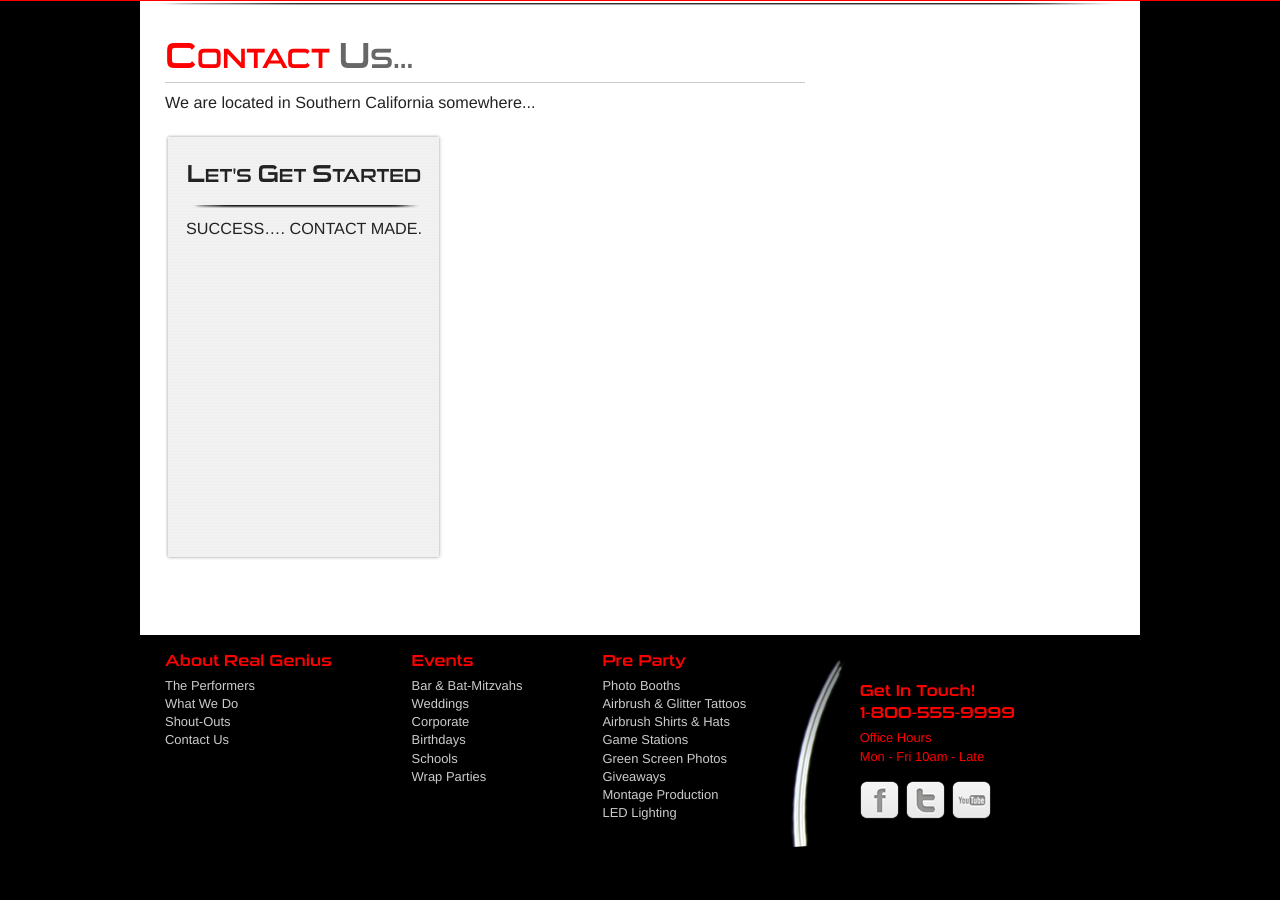
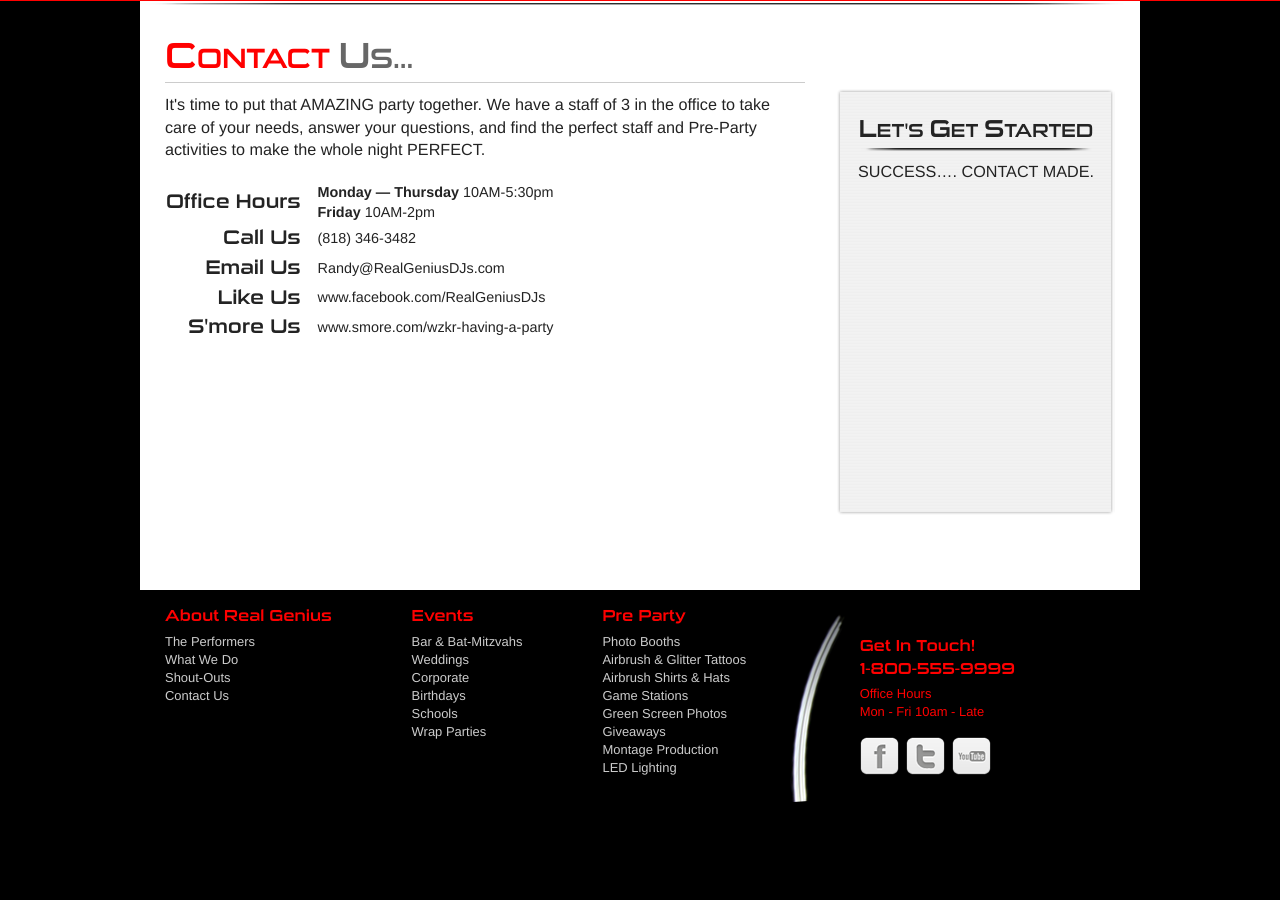
Before and after one commit to PeterOzolins/RGE, a PHP site: page /foo/contact.php?fname=1 in a window 1280 px wide. Shown: the part 338-1238 px from the top of the page. After the commit the page ends 1140 px from the top, so only its background shows below. Run offline with PHP 8.4, Linux system fonts and the light colour scheme; data that the repository does not hold is empty; some libraries are stand-ins or nearby versions.

Commit message:
add style/content contact us page

```diff
--- a/contact.php
+++ b/contact.php
@@ -15,19 +15,62 @@
                         <div id="contentContainer">
                             <div id="contentContainerInner">
                                 <div class="clearfix"></div>
-                                <div class="columnLeft">
+                                <div class="columnLeft contact">
                                      <div class="clearfix">
                                     </div>
                                     <h1><span class="iCaps">C</span>ontact <span class="dark"><span class="iCaps">U</span>s...</span></h1>
                                     <hr />
-                                    <p>We are located in Southern California somewhere...</p>
-                                    <?php include('includes/requestQuote_inc.php'); ?>
+                                    <p>It's time to put that AMAZING party together.  We have a staff of 3 in the office to take care of your needs, answer your questions, and find the perfect staff and Pre-Party activities to make the whole night PERFECT.</p>
+
+                                    <table>
+                                        <tr>
+                                            <td>
+                                                <h5>Office Hours</h5>
+                                            </td>
+                                            <td>
+                                                <p><strong>Monday &mdash; Thursday</strong> 10AM-5:30pm <br><strong>Friday</strong>  10AM-2pm</p>
+                                            </td>
+                                        </tr>
+                                        <tr>
+                                            <td>
+                                                <h5>Call Us</h5>
+                                            </td>
+                                            <td>
+                                                <p><a href="tel:818-346-3482">(818) 346-3482</a></p>
+                                            </td>
+                                        </tr>
+                                        <tr>
+                                            <td>
+                                                <h5>Email Us</h5>
+                                            </td>
+                                            <td>
+                                                <p><a href="mailto:randy@realGeniusDJs.com" target="_blank">Randy@RealGeniusDJs.com</a></p>
+                                            </td>
+                                        </tr>
+                                        <tr>
+                                            <td>
+                                                <h5>Like Us</h5>
+                                            </td>
+                                            <td>
+                                                <p><a href="http://www.facebook.com/RealGeniusDJs" target="_blank">www.facebook.com/RealGeniusDJs</a></p>
+                                            </td>
+                                        </tr>
+                                        <tr>
+                                            <td>
+                                                <h5>S'more Us</h5>
+                                            </td>
+                                            <td>
+                                                <p><a href="http://www.smore.com/wzkr-having-a-party" target="_blank">www.smore.com/wzkr-having-a-party</a></p>
+                                            </td>
+                                        </tr>
+                                    </table>
 
                                 </div>
                             <!--###########-->
                                 <!-- ##end left column / start right column -->
 
                                 <div class="columnRight">
+                                    <?php include('includes/requestQuote_inc.php'); ?>
                                     <!-- <div class="sideBox ">
                                         <p>Some stuff like an address or something like that you know...</p>
                                     </div> -->
--- a/css/main.css
+++ b/css/main.css
@@ -141,6 +141,23 @@ p {
     font-size: .9em;
     margin: 0;
     margin-top: 10px;
+}
+
+table {
+    margin-top: 20px;
+}
+table h5 {
+    margin: 0 15px 0 0;
+}
+table p {
+    margin: 0;
+    font-size: 0.8em;
+}
+td:first-child {
+    text-align: right;
+}
+td {
+    vertical-align: middle;
 }
 
 /* VALIDATION */
@@ -466,7 +483,6 @@ h2 .iCaps {
     float: left;
 }
 .columnLeft p {
-    margin-top: 0;
 }
 .columnLeft h3 {
     margin-bottom: 13px;
@@ -509,6 +525,13 @@ h2 .iCaps {
 
 }
 .sideBox hr {
+    width: 231px;
+    height: 5px;
+    background-image: url(/img/right-column-underline-fade.png);
+    border: none;
+}
+
+.narrowFade {
     width: 231px;
     height: 5px;
     background-image: url(/img/right-column-underline-fade.png);
@@ -581,6 +604,13 @@ h2 .iCaps {
     list-style: none;
     margin-right: 6px;
 }/*=== contact form ===*/
+.contact a {
+    color: inherit;
+    text-decoration: none;
+}
+.contact a:hover {
+    color: #555;
+}
 .requestQuote {
     background: url(/img/form-bg.png);
     background-repeat: repeat;
```
